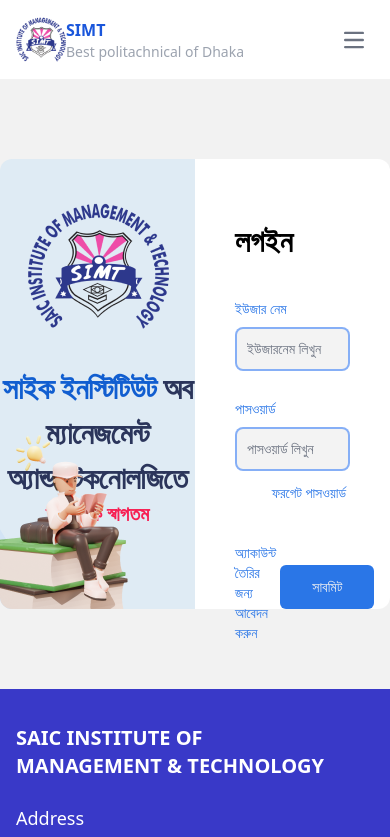
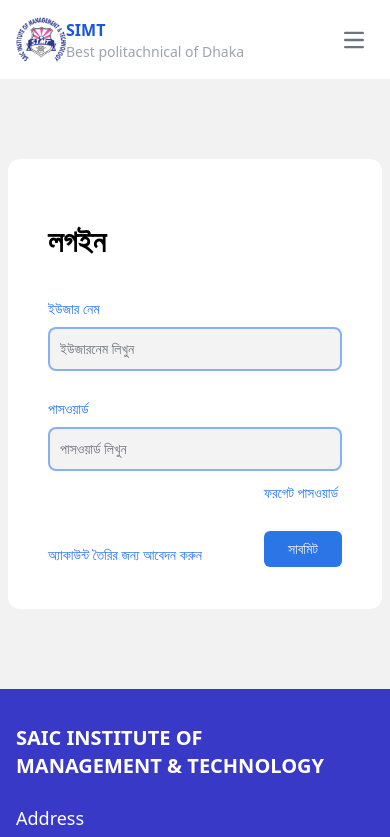
Before and after one commit to Five-Stack/Management-System-client, a React (Vite) app: page /login in a window 390 px wide. Shown: the top 837 px of the page. Built offline with nearby package versions, Linux system fonts and the light colour scheme.

Commit message:
login page responsive done for mobile

```diff
--- a/src/Pages/Login/Login.jsx
+++ b/src/Pages/Login/Login.jsx
@@ -13,11 +13,11 @@ const Login = () => {
     const onSubmit = (data) => console.log(data);
 
     return (
-        <div className='lg-container'>
-            <div className='flex my-20'>
+        <div className='lg-container px-2'>
+            <div className='md:flex  my-20'>
 
                 {/* login page left side design */}
-                <div className="basis-[60%] h-[450px] bg-[#dfebf4] text-center relative overflow-hidden z-10 rounded-l-xl">
+                <div className="basis-[60%] h-[450px] bg-[#dfebf4] text-center relative overflow-hidden z-10 rounded-l-xl hidden md:block">
                     <div className='pt-10 z-30'>
                         <figure className='flex justify-center mb-8'>
                             <img src={logo} alt="saic-logo" />
@@ -36,7 +36,7 @@ const Login = () => {
 
 
                  {/* login page right side design */}
-                <div className="w-1/2 h-[450px] bg-white pt-16 px-10 rounded-r-xl">
+                <div className="lg:w-1/2 h-[450px] bg-white pt-16 px-10 rounded-xl md:rounded-l-none md:rounded-r-xl">
                     <h3 className='text-3xl font-bold mb-10'>লগইন</h3>
                     <form onSubmit={handleSubmit(onSubmit)}>
                         <div className='mb-7 relative'>
@@ -55,7 +55,7 @@ const Login = () => {
 
                         <div className='flex justify-between items-center mt-7'>
                             <label className="block mt-3 text-sm txt-blue font-medium pr-1 hover:cursor-pointer hover:text-blue-700">অ্যাকাউন্ট তৈরির জন্য আবেদন করুন</label>
-                            <button type='submit' className='text-sm bg-primary txt-white px-8 py-3 rounded-md'>সাবমিট</button>
+                            <button type='submit' className='text-sm bg-primary txt-white px-6 py-2 md:px-8 md:py-3 rounded-md'>সাবমিট</button>
                         </div>
                     </form>
                 </div>
```
